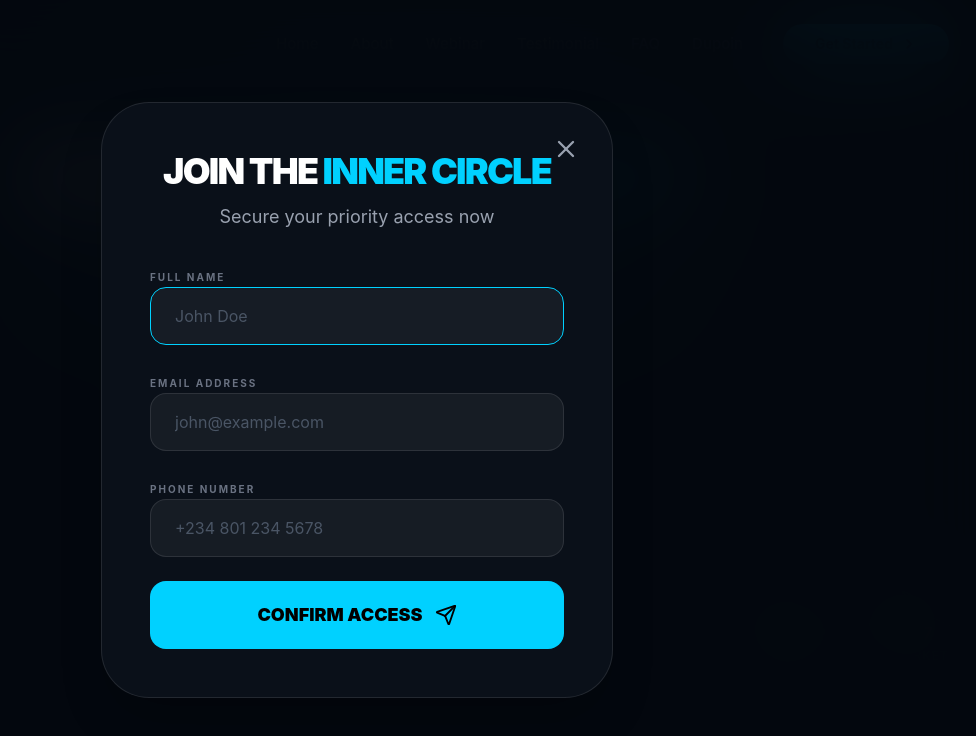
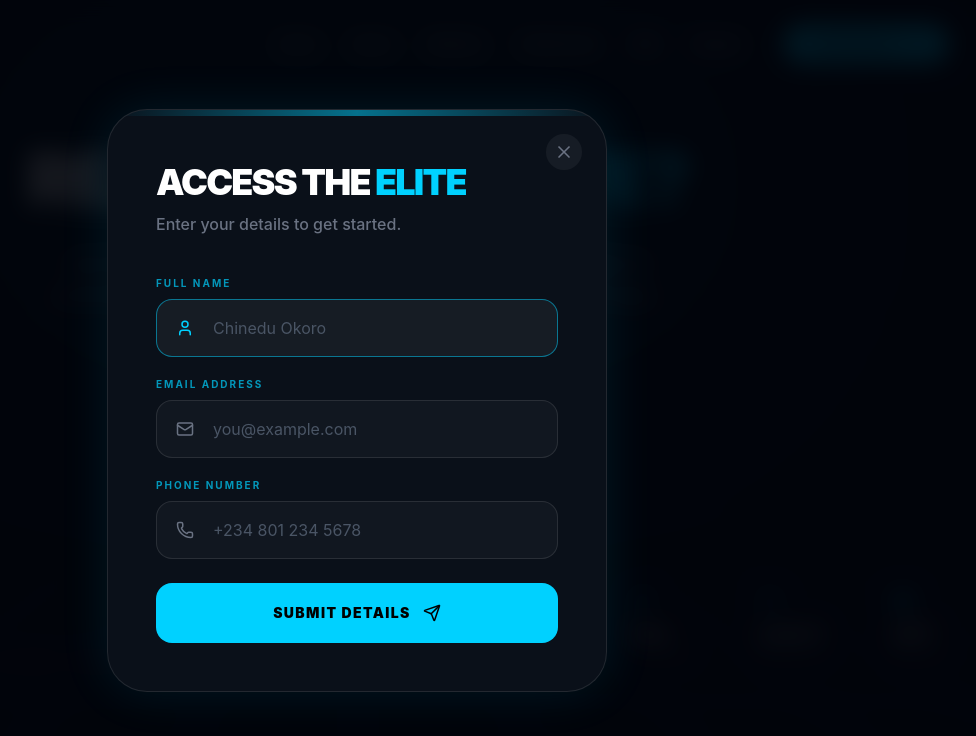
Before and after one commit to Greatpips/dupoin, a React (Vite) app: page / in a window 1280 px wide. Both pictures are taken after a click on the button "Get Started Now". Shown: the part 6604-7340 px from the top of the page, without its empty margins (283-1259 px from the left). Built offline with nearby package versions, Linux system fonts and the light colour scheme.

Commit message:
changed form url

```diff
--- a/src/components/FormModal.jsx
+++ b/src/components/FormModal.jsx
@@ -1,13 +1,16 @@
 import React, { useState, useEffect, useRef } from 'react';
 import { motion, AnimatePresence } from 'framer-motion';
-import { X, CheckCircle2, Loader2, Send } from 'lucide-react';
+import { X, CheckCircle2, Loader2, Send, User, Mail, Phone, AlertCircle } from 'lucide-react';
 
 const FormModal = ({ isOpen, onClose }) => {
-  const [status, setStatus] = useState('idle');
+  const [status, setStatus] = useState('idle'); // idle, loading, success, error
   const [formData, setFormData] = useState({ name: '', email: '', phone: '' });
+  const [errorMessage, setErrorMessage] = useState('');
   const nameInputRef = useRef(null);
 
-  // Auto-focus first input when modal opens
+  // ←←← PASTE YOUR GOOGLE WEB APP URL HERE
+  const scriptURL = "https://script.google.com/macros/s/AKfycbyuGxb6IdVHoXZwfgHyPZN7Oy7tmEEVFiIfZsmGNRw-QgEFcJ0SKgOLMU0rPqqzTLAdZQ/exec";
+
   useEffect(() => {
     if (isOpen && status === 'idle') {
       setTimeout(() => nameInputRef.current?.focus(), 300);
@@ -17,26 +20,29 @@ const FormModal = ({ isOpen, onClose }) => {
   const handleSubmit = async (e) => {
     e.preventDefault();
     setStatus('loading');
-
-    const scriptURL = import.meta.env.VITE_GOOGLE_SHEET_URL;
+    setErrorMessage('');
 
     try {
-      const params = new URLSearchParams();
-      params.append('Full Name', formData.name);
-      params.append('Email', formData.email);
-      params.append('Phone', formData.phone);
+      const formDataToSubmit = new FormData();
+      formDataToSubmit.append('Full Name', formData.name);
+      formDataToSubmit.append('Email', formData.email);
+      formDataToSubmit.append('Phone', formData.phone);
 
-      await fetch(scriptURL, {
+      const response = await fetch(scriptURL, {
         method: 'POST',
         mode: 'no-cors',
-        headers: { 'Content-Type': 'application/x-www-form-urlencoded' },
-        body: params.toString(),
+        body: formDataToSubmit,
       });
 
-      setTimeout(() => setStatus('success'), 900);
+      // With no-cors we can't read response, so we simulate success
+      setTimeout(() => {
+        setStatus('success');
+      }, 1000);
+
     } catch (error) {
       console.error("Submission failed", error);
-      setStatus('idle');
+      setStatus('error');
+      setErrorMessage("Failed to submit. Please check your internet connection and try again.");
     }
   };
 
@@ -45,147 +51,141 @@ const FormModal = ({ isOpen, onClose }) => {
     setTimeout(() => {
       setStatus('idle');
       setFormData({ name: '', email: '', phone: '' });
+      setErrorMessage('');
     }, 400);
   };
-
-  // Close on Escape key
-  useEffect(() => {
-    const handleEsc = (e) => {
-      if (e.key === 'Escape' && isOpen) handleClose();
-    };
-    window.addEventListener('keydown', handleEsc);
-    return () => window.removeEventListener('keydown', handleEsc);
-  }, [isOpen]);
 
   return (
     <AnimatePresence>
       {isOpen && (
-        <div className="fixed inset-0 z-[100] flex items-center justify-center p-4 sm:p-6 md:p-8">
+        <div className="fixed inset-0 z-100 flex items-center justify-center p-4 overflow-y-auto">
           {/* Backdrop */}
           <motion.div
             initial={{ opacity: 0 }}
             animate={{ opacity: 1 }}
             exit={{ opacity: 0 }}
             onClick={handleClose}
-            className="absolute inset-0 bg-[#04080e]/95 backdrop-blur-2xl"
+            className="fixed inset-0 bg-[#02040a]/90 backdrop-blur-md"
           />
 
           {/* Modal */}
           <motion.div
-            initial={{ scale: 0.9, opacity: 0, y: 40 }}
+            initial={{ scale: 0.9, opacity: 0, y: 20 }}
             animate={{ scale: 1, opacity: 1, y: 0 }}
-            exit={{ scale: 0.9, opacity: 0, y: 40 }}
-            transition={{ type: "spring", damping: 30, stiffness: 300 }}
-            className="relative w-full max-w-md sm:max-w-lg bg-[#0a1019] border border-white/10 rounded-3xl md:rounded-[3rem] p-8 md:p-12 shadow-2xl"
+            exit={{ scale: 0.9, opacity: 0, y: 20 }}
+            className="relative w-full max-w-125 bg-[#0a1019] border border-white/10 rounded-[2.5rem] shadow-[0_0_50px_rgba(0,209,255,0.1)] overflow-hidden"
             onClick={(e) => e.stopPropagation()}
           >
+            <div className="h-1.5 w-full bg-linear-to-r from-transparent via-[#00d1ff] to-transparent opacity-50" />
+
             <button
               onClick={handleClose}
-              className="absolute top-5 right-5 p-3 text-gray-400 hover:text-white hover:bg-white/5 rounded-full transition-all"
+              className="absolute top-6 right-6 p-2 text-gray-500 hover:text-white rounded-full bg-white/5 hover:bg-white/10 transition-all z-20"
             >
-              <X size={28} />
+              <X size={20} />
             </button>
 
-            {/* Form State */}
+            <div className="p-8 md:p-12">
+              {/* Idle State - Form */}
               {status === 'idle' && (
-              <motion.div initial={{ opacity: 0 }} animate={{ opacity: 1 }} className="space-y-8">
-                <div className="text-center">
-                  <h2 className="text-3xl md:text-4xl font-black text-white tracking-tighter">
-                    JOIN THE <span className="text-[#00d1ff]">INNER CIRCLE</span>
+                <motion.div initial={{ opacity: 0 }} animate={{ opacity: 1 }}>
+                  <div className="mb-10">
+                    <h2 className="text-3xl md:text-4xl font-black text-white tracking-tighter leading-none">
+                      ACCESS THE <span className="text-[#00d1ff]">ELITE</span>
                     </h2>
-                  <p className="text-gray-400 mt-3 text-base md:text-lg">
-                    Secure your priority access now
+                    <p className="text-gray-500 mt-3 text-sm md:text-base font-medium">
+                      Enter your details to get started.
                     </p>
                   </div>
 
-                <form onSubmit={handleSubmit} className="space-y-6">
-                  <div className="space-y-2">
-                    <label className="text-[10px] uppercase tracking-[0.2em] text-gray-500 font-bold">FULL NAME</label>
+                  <form onSubmit={handleSubmit} className="space-y-5">
+                    {[
+                      { id: 'name', label: 'Full Name', type: 'text', icon: <User size={18} />, placeholder: 'Chinedu Okoro' },
+                      { id: 'email', label: 'Email Address', type: 'email', icon: <Mail size={18} />, placeholder: 'you@example.com' },
+                      { id: 'phone', label: 'Phone Number', type: 'tel', icon: <Phone size={18} />, placeholder: '+234 801 234 5678' }
+                    ].map((field) => (
+                      <div key={field.id} className="group">
+                        <label className="text-[10px] text-[#00d1ff] font-bold tracking-[0.2em] uppercase mb-2 block opacity-70">
+                          {field.label}
+                        </label>
+                        <div className="relative">
+                          <div className="absolute left-5 top-1/2 -translate-y-1/2 text-gray-500 group-focus-within:text-[#00d1ff] transition-colors">
+                            {field.icon}
+                          </div>
                           <input
-                      ref={nameInputRef}
+                            ref={field.id === 'name' ? nameInputRef : null}
                             required
-                      type="text"
-                      placeholder="John Doe"
-                      value={formData.name}
-                      onChange={(e) => setFormData({ ...formData, name: e.target.value })}
-                      className="w-full bg-white/5 border border-white/10 rounded-2xl py-4 px-6 text-white placeholder:text-gray-600 focus:outline-none focus:border-[#00d1ff] transition-all"
+                            type={field.type}
+                            placeholder={field.placeholder}
+                            value={formData[field.id]}
+                            onChange={(e) => setFormData({ ...formData, [field.id]: e.target.value })}
+                            className="w-full bg-white/3 border border-white/10 rounded-2xl py-4 pl-14 pr-6 text-white placeholder:text-gray-600 focus:outline-none focus:border-[#00d1ff]/50 focus:bg-white/5 transition-all"
                           />
                         </div>
-
-                  <div className="space-y-2">
-                    <label className="text-[10px] uppercase tracking-[0.2em] text-gray-500 font-bold">EMAIL ADDRESS</label>
-                    <input
-                      required
-                      type="email"
-                      placeholder="john@example.com"
-                      value={formData.email}
-                      onChange={(e) => setFormData({ ...formData, email: e.target.value })}
-                      className="w-full bg-white/5 border border-white/10 rounded-2xl py-4 px-6 text-white placeholder:text-gray-600 focus:outline-none focus:border-[#00d1ff] transition-all"
-                    />
                       </div>
-
-                  <div className="space-y-2">
-                    <label className="text-[10px] uppercase tracking-[0.2em] text-gray-500 font-bold">PHONE NUMBER</label>
-                    <input
-                      required
-                      type="tel"
-                      placeholder="+234 801 234 5678"
-                      value={formData.phone}
-                      onChange={(e) => setFormData({ ...formData, phone: e.target.value })}
-                      className="w-full bg-white/5 border border-white/10 rounded-2xl py-4 px-6 text-white placeholder:text-gray-600 focus:outline-none focus:border-[#00d1ff] transition-all"
-                    />
-                  </div>
+                    ))}
 
                     <motion.button
-                    whileHover={{ scale: 1.02 }}
-                    whileTap={{ scale: 0.97 }}
+                      whileHover={{ scale: 1.02, boxShadow: "0 0 25px rgba(0,209,255,0.4)" }}
+                      whileTap={{ scale: 0.98 }}
                       type="submit"
-                    className="w-full py-5 bg-[#00d1ff] hover:bg-[#00c2eb] text-black font-black rounded-2xl flex items-center justify-center gap-3 text-lg mt-4 active:scale-[0.985] transition-all"
+                      className="w-full py-5 bg-[#00d1ff] text-black font-black rounded-2xl flex items-center justify-center gap-3 text-sm tracking-widest uppercase mt-6 transition-all"
                     >
-                    CONFIRM ACCESS
-                    <Send size={22} />
+                      Submit Details <Send size={18} />
                     </motion.button>
                   </form>
                 </motion.div>
               )}
 
-            {/* Loading */}
+              {/* Loading State */}
               {status === 'loading' && (
-              <motion.div
-                initial={{ opacity: 0 }}
-                animate={{ opacity: 1 }}
-                className="py-20 flex flex-col items-center justify-center text-center"
+                <div className="py-20 flex flex-col items-center justify-center">
+                  <div className="relative">
+                    <Loader2 className="text-[#00d1ff] animate-spin" size={60} />
+                    <div className="absolute inset-0 blur-xl bg-[#00d1ff]/20 animate-pulse" />
+                  </div>
+                  <h3 className="text-white text-xl font-bold mt-8 tracking-widest">SUBMITTING...</h3>
+                </div>
+              )}
+
+              {/* Success State */}
+              {status === 'success' && (
+                <motion.div initial={{ opacity: 0, scale: 0.9 }} animate={{ opacity: 1, scale: 1 }} className="py-12 text-center">
+                  <div className="w-20 h-20 bg-[#00d1ff]/10 rounded-full flex items-center justify-center mb-8 mx-auto border border-[#00d1ff]/20">
+                    <CheckCircle2 className="text-[#00d1ff]" size={40} />
+                  </div>
+                  <h3 className="text-3xl font-black text-white mb-3">SUCCESSFUL!</h3>
+                  <p className="text-gray-400 text-base">
+                    Your details have been received.<br />
+                    We will contact you shortly.
+                  </p>
+                  <button
+                    onClick={handleClose}
+                    className="mt-10 text-[#00d1ff] font-bold tracking-widest uppercase hover:underline"
                   >
-                <Loader2 className="text-[#00d1ff] animate-spin mb-8" size={70} />
-                <h3 className="text-white text-2xl font-bold">PROCESSING...</h3>
-                <p className="text-gray-500 mt-2">Please wait</p>
+                    Close Window
+                  </button>
                 </motion.div>
               )}
 
-            {/* Success */}
-            {status === 'success' && (
-              <motion.div
-                initial={{ opacity: 0, y: 20 }}
-                animate={{ opacity: 1, y: 0 }}
-                className="py-16 flex flex-col items-center justify-center text-center"
-              >
-                <div className="w-24 h-24 bg-[#00d1ff]/10 rounded-full flex items-center justify-center mb-8">
-                  <CheckCircle2 className="text-[#00d1ff]" size={70} />
+              {/* Error State */}
+              {status === 'error' && (
+                <motion.div initial={{ opacity: 0 }} animate={{ opacity: 1 }} className="py-12 text-center">
+                  <div className="w-20 h-20 bg-red-500/10 rounded-full flex items-center justify-center mb-8 mx-auto border border-red-500/20">
+                    <AlertCircle className="text-red-500" size={40} />
                   </div>
-
-                <h3 className="text-4xl font-black text-white mb-4">YOU'RE IN!</h3>
-                <p className="text-gray-400">
-                  Registration successful.<br />Check your email for next steps.
-                </p>
+                  <h3 className="text-3xl font-bold text-white mb-3">Submission Failed</h3>
+                  <p className="text-red-400 text-sm mb-8">{errorMessage}</p>
 
                   <button
-                  onClick={handleClose}
-                  className="mt-12 px-10 py-4 text-[#00d1ff] font-bold uppercase tracking-widest border border-[#00d1ff]/30 rounded-full hover:bg-[#00d1ff]/10 transition-all"
+                    onClick={() => setStatus('idle')}
+                    className="px-8 py-3 bg-white/10 hover:bg-white/15 border border-white/20 rounded-2xl text-white font-medium"
                   >
-                  RETURN TO HOMEPAGE
+                    Try Again
                   </button>
                 </motion.div>
               )}
+            </div>
           </motion.div>
         </div>
       )}
```
Lines whose indentation alone changed are shown as unchanged.
